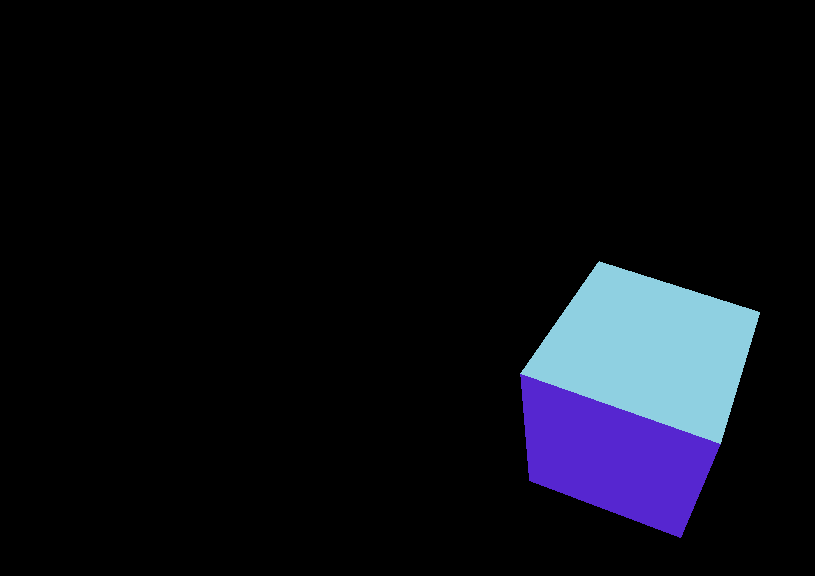
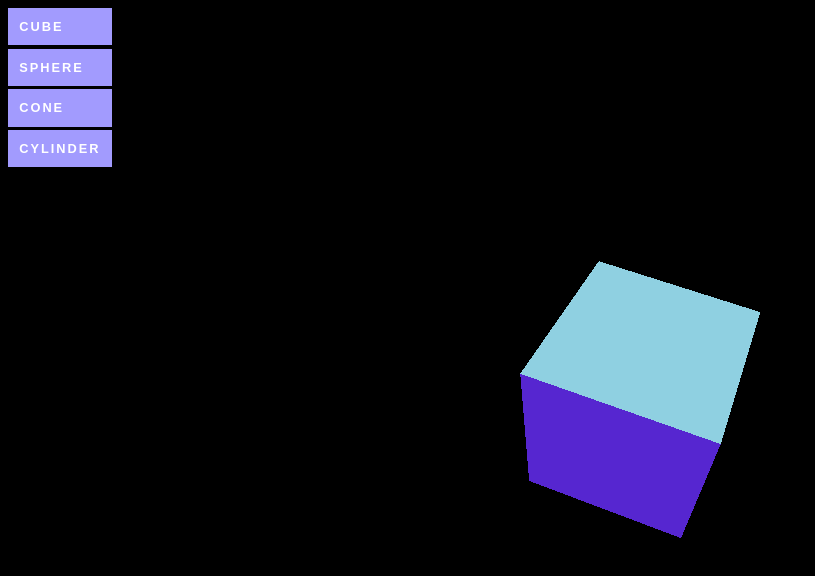
Before and after one commit to arnedecant/threejs--shapes, a plain HTML site: page index.html in a window 1280 px wide. Shown: the whole page, without its empty margins (0-815 px from the left). Drawn offline with nearby package versions, Linux system fonts and the light colour scheme.

Commit message:
added styling

```diff
--- a/index.html
+++ b/index.html
@@ -3,11 +3,54 @@
         <meta charset=utf-8>
         <title>Shapes</title>
         <style>
-            body { margin: 0px; width: 100%; height: 100vh; overflow: hidden; }
-            canvas { width: 100%; height: 100%;}
+
+            body {
+                margin: 0px;
+                width: 100%;
+                height: 100vh;
+                overflow: hidden;
+                font-size: 80%;
+            }
+
+            canvas {
+                width: 100%;
+                height: 100%;
+            }
+
+            nav {
+                max-width: 15rem;
+                position: fixed;
+                top: 0.5rem;
+                left: 0.5rem;
+                font-family: arial;
+                letter-spacing: 2px;
+                font-weight: bold;
+            }
+
+            nav a {
+                display: block;
+                text-decoration: none;
+                text-transform: uppercase;
+                background-color: #a29bfe;
+                color: #ffffff;
+                margin-bottom: 0.2rem;
+                padding: 0.7rem;
+                transition: background-color 0.2s ease;
+            }
+
+            nav a:hover {
+                background-color: #6c5ce7;
+            }
+
         </style>
     </head>
     <body>
+        <nav>
+            <a href="https://dev.arnedecant.be/threejs/shapes/?shape=cube">Cube</a>
+            <a href="https://dev.arnedecant.be/threejs/shapes/?shape=sphere">Sphere</a>
+            <a href="https://dev.arnedecant.be/threejs/shapes/?shape=cone">Cone</a>
+            <a href="https://dev.arnedecant.be/threejs/shapes/?shape=cylinder">Cylinder</a>
+        </nav>
         <div id="canvas"></div>
         <script src="https://cdnjs.cloudflare.com/ajax/libs/three.js/98/three.min.js"></script>
         <script src="js/app.js"></script>
```
